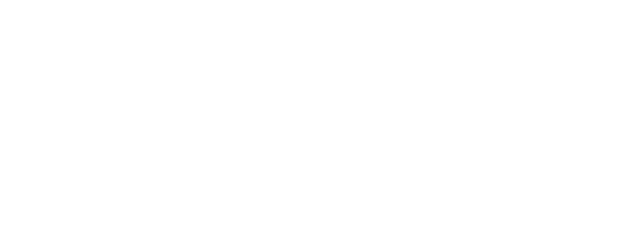
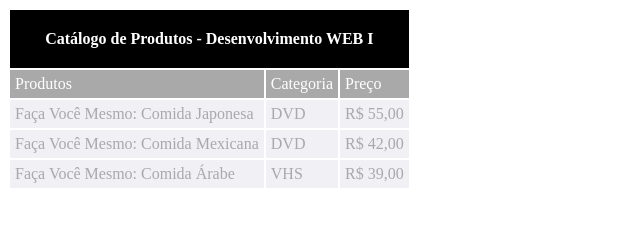
Before and after one commit to leoferraari/leooferraari.github.io, a plain HTML site: page cloneTabela.html in a window 1280 px wide. Shown: the whole page, without its empty margins (0-640 px from the left). Drawn offline with Linux system fonts and the light colour scheme.

Commit message:
Clone Tabela

```diff
--- a/cloneTabela.html
+++ b/cloneTabela.html
@@ -7,6 +7,30 @@
     <title>Clone Tabela</title>
 </head>
 <body>
-
+    <table >
+        <tr style="background-color: black;">
+            <th colspan="3" style="color: white; padding: 20px;">Catálogo de Produtos - Desenvolvimento WEB I</th>
+        </tr>
+        <tr>
+            <td style="color: white; background-color: darkgray; padding: 5px";>Produtos</td>
+            <td style="color: white; background-color: darkgray; padding: 5px">Categoria</td>
+            <td style="color: white; background-color: darkgray; padding: 5px">Preço</td>
+        </tr>
+        <tr>
+            <td style="color: darkgray; background-color: #f0f0f5; padding: 5px">Faça Você Mesmo: Comida Japonesa</td>
+            <td style="color: darkgray; background-color: #f0f0f5; padding: 5px">DVD</td>
+            <td style="color: darkgray; background-color: #f0f0f5; padding: 5px">R$ 55,00</td>
+        </tr>
+        <tr>
+            <td style="color: darkgray; background-color: #f0f0f5; padding: 5px">Faça Você Mesmo: Comida Mexicana</td>
+            <td style="color: darkgray; background-color: #f0f0f5; padding: 5px">DVD</td>
+            <td style="color: darkgray; background-color: #f0f0f5; padding: 5px">R$ 42,00</td>
+        </tr>
+        <tr>
+            <td style="color: darkgray; background-color: #f0f0f5; padding: 5px">Faça Você Mesmo: Comida Árabe</td>
+            <td style="color: darkgray; background-color: #f0f0f5; padding: 5px">VHS</td>
+            <td style="color: darkgray; background-color: #f0f0f5; padding: 5px">R$ 39,00</td>
+        </tr>
+    </table>
 </body>
 </html>
```
